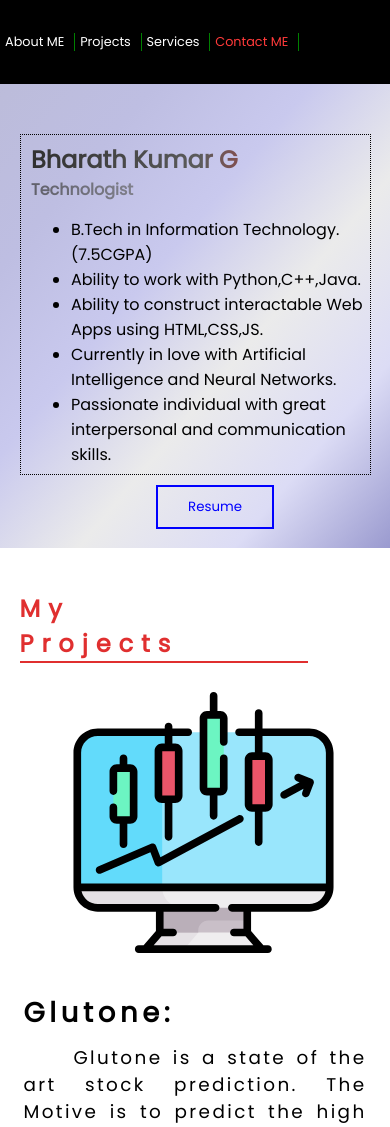
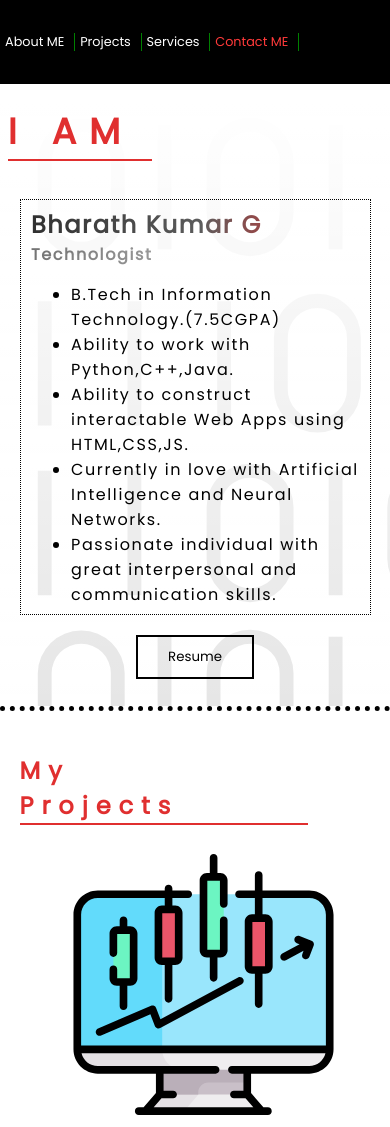
Before and after one commit to jade-emperror/mysite, a plain HTML site: page index.html in a window 390 px wide. Shown: the top 1127 px of the page. Drawn offline with Linux system fonts and the light colour scheme.

Commit message:
Modified UI -->changed the reume section background from css gradeient to binary Image,and modified its theme to match the theme of the other sections. -->functionalities have to be added

```diff
--- a/css/index.css
+++ b/css/index.css
@@ -9,6 +9,9 @@ header{
   background: black;
   height: 10vh;
   align-items: center;
+}
+button:focus{
+  outline: none;
 }
 .navlinks{
   display: flex;
@@ -27,10 +30,21 @@ header{
 }
 /* navlink ends here + about starts here*/
 .resume{
-  background-image: linear-gradient(to bottom right,rgba(171, 171, 209, 0.8),rgb(190, 190, 226),rgb(201, 201, 238),rgb(235, 235, 235),rgba(205, 205, 241, 0.7),rgb(154, 154, 207));
+  padding-bottom: 2%;
+  border-bottom: 5px dotted black;
+  background: linear-gradient(rgba(255,255,255,.999), rgba(255,255,255,.9)), url("/rcs/binary-code.svg");
+}
+.res-header{
+  color:rgb(224, 47, 47);
+  font-size: 1.5rem;
+  letter-spacing: .8rem;
+  border-bottom: 2px solid;
+  width: 9rem;
+  margin-top: 5rem;
+  margin-left: 5rem;
 }
 .abt-cont{
-  padding: 5% 0%;
+  padding: 2% 0% 5% 0%;
   width: 80%;
   margin: auto;
   display: flex;
@@ -88,7 +102,6 @@ display: none;
   display: flex;
   flex-direction: column;
 }
-
 .projects-header,.service-header{
   color: rgb(224, 47, 47);
   font-size: 1.5rem;
@@ -112,7 +125,6 @@ display: none;
   flex-direction: row-reverse;
   padding-bottom: 5%;
 }
-
 .proj-txt{
    width: 60%;
 }
@@ -290,8 +302,9 @@ display: none;
     color:rgb(255, 58, 58);
     transition: 0.1s;
   }
-  .resume{
-    background-image: linear-gradient(to bottom right,rgba(171, 171, 209, 0.8),rgb(190, 190, 226),rgb(201, 201, 238),rgb(235, 235, 235),rgba(205, 205, 241, 0.7),rgb(154, 154, 207));
+  .res-header{
+    margin-top: 5%;
+    margin-left: 2%;
   }
   .abt-cont{
     width: 90%;
@@ -307,6 +320,7 @@ display: none;
     font-size: 1rem;
     padding: 2% 0% 2% 3%;
     border: 1px dotted black;
+    letter-spacing: .1rem;
   }
   .abt-hdr{
   padding: 0px 0px 15px 0px;
@@ -324,18 +338,24 @@ display: none;
   .abt-pic{
     display: flex;
     flex-direction: column;
+    margin-left: 0px;
   }
   .pic{
     display: none;
   }
   .dl-resume{
     display: flex;
-    margin-top: 10px;
+    margin-top: 20px;
     background: transparent;
-    border:2px solid blue;
+    border:2px solid black;
     padding: 10px 30px;
-    color: blue;
+    color: black;
     justify-content: center;
+  }
+  .dl-resume:hover,.dl-resume:focus{
+    background: black;
+    color: white;
+    transition: .1s;
   }
   .abt-cont{
     display: flex;
--- a/index.html
+++ b/index.html
@@ -23,6 +23,9 @@
     </header>
     <main>
         <section class="resume">
+            <div class="res-header">
+                <h1>I AM</Span></h1>
+            </div>
             <div class="abt-cont">
                 <div class="abt-txt">
                     <div class="abt-hdr">
@@ -39,9 +42,9 @@
                         </ul>
                     </div>
                 </div>
-                <div class="abt-pic" onclick="throwresume()">
-                    <img class="pic" src="/rcs/reume01.jpg" alt="resume">
-                    <button class="dl-resume">Resume</button>
+                <div class="abt-pic" >
+                    <img class="pic" onclick="throwresume()" src="/rcs/reume01.jpg" alt="resume">
+                    <button  class="dl-resume" onclick="throwresume()">Resume</button>
                 </div>
             </div>
         </section>
@@ -234,7 +237,6 @@
                 </div>
             </div>
         </section>
-
     </main>
     <script src="/js/index.js"></script>
 </body>
```
Also changed, not shown: rcs/binary-code.svg (added).
